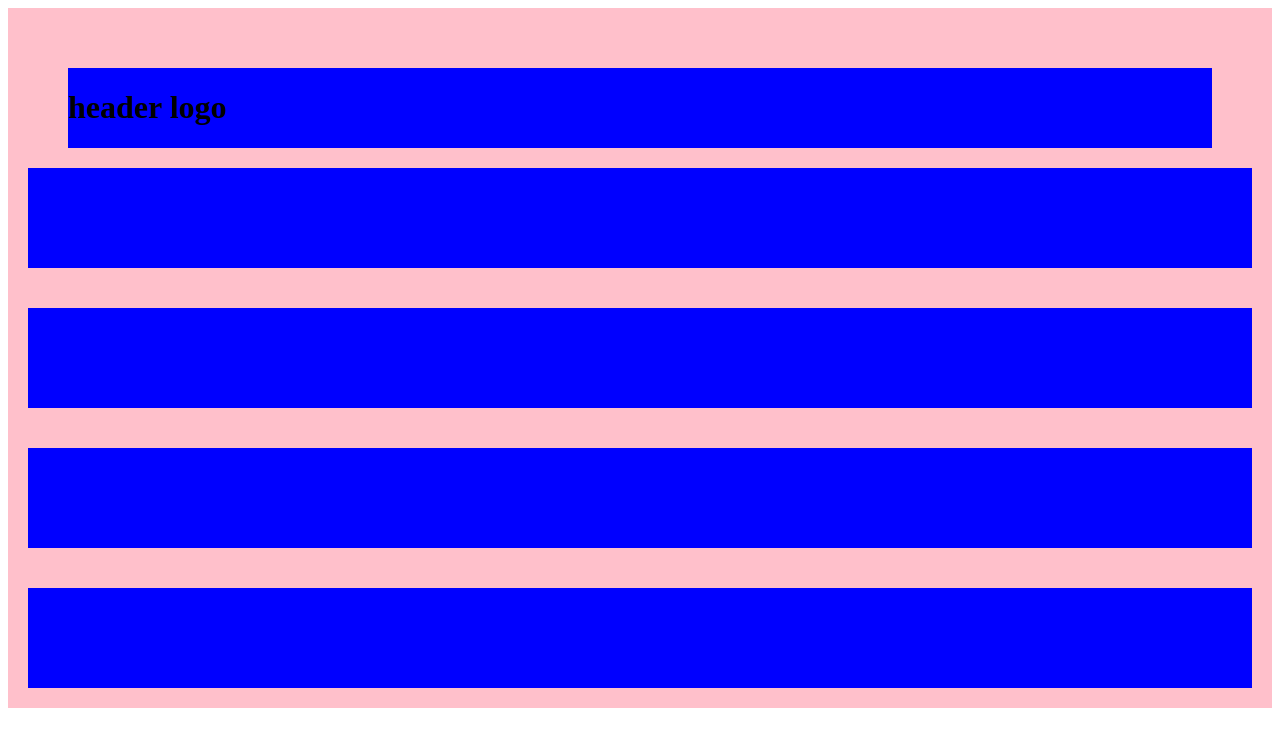
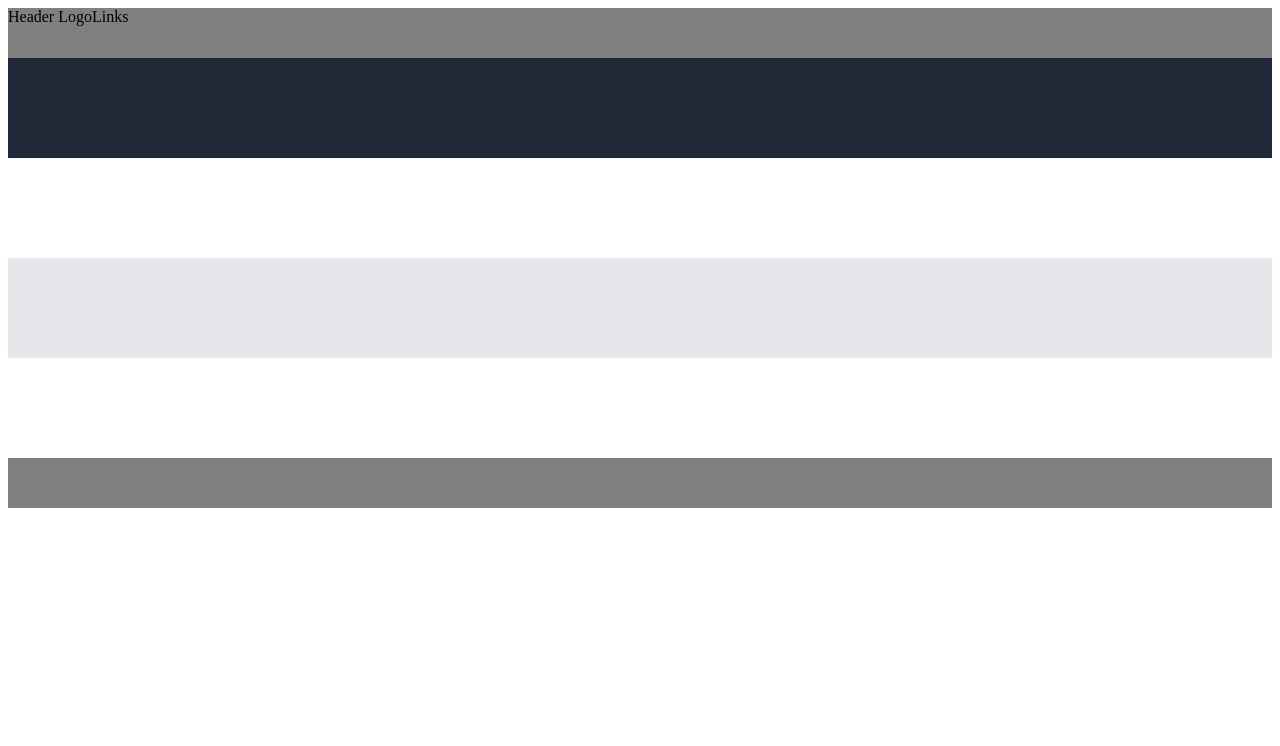
Before and after one commit to BrickEater/landing-page, a plain HTML site: page index.html in a window 1280 px wide. Drawn offline with Linux system fonts and the light colour scheme.

Commit message:
still messing around with flexbox

```diff
--- a/index.html
+++ b/index.html
@@ -6,21 +6,14 @@
         <link rel="stylesheet" href="style.css">
     </head>
     <body>
-        <div class="sections">
-            <div class="one">
-                <div class="header">
-                    <div class="logo"><h1>header logo</h1></div>
-                    <div class="nav">
-                        <a>link 1</a>
-                        <a>link 2</a>
-                        <a>link 3</a>
-                    </div>
-                </div>
-            </div>
-            <div class="two"></div>
-            <div class="three"></div>
-            <div class="four"></div>
-            <div class="five"></div>
+        <div class="header">
+            <div class="logo">Header Logo</div>
+            <div class="links">Links</div>
         </div>
+        <div class="section one"></div>
+        <div class="section two"></div>
+        <div class="section three"></div>
+        <div class="section four"></div>
+        <div class="footer"></div>
     </body>
 </html>
--- a/style.css
+++ b/style.css
@@ -1,15 +1,26 @@
-.sections {
-    display: flex;
+.section {
+    background-color:white;
+    height:100px;
+    display:flex;
+    flex:1 1 0%;
     flex-direction: column;
-}
-
-.sections div {
-    background: blue;
-    border: 20px solid pink;
-    height: 100px;
-    flex: 1 1 auto;
+    align-items: stretch;
 }
 
 .header {
-    flex-direction: row;
+    display:flex;
+    background-color: grey;
+    height:50px;
 }
+
+.one {
+    background-color:#1f2937;
+}
+.three {
+    background-color:#E5E7EB;
+}
+
+.footer {
+    background-color: grey;
+    height:50px;
+}
```
